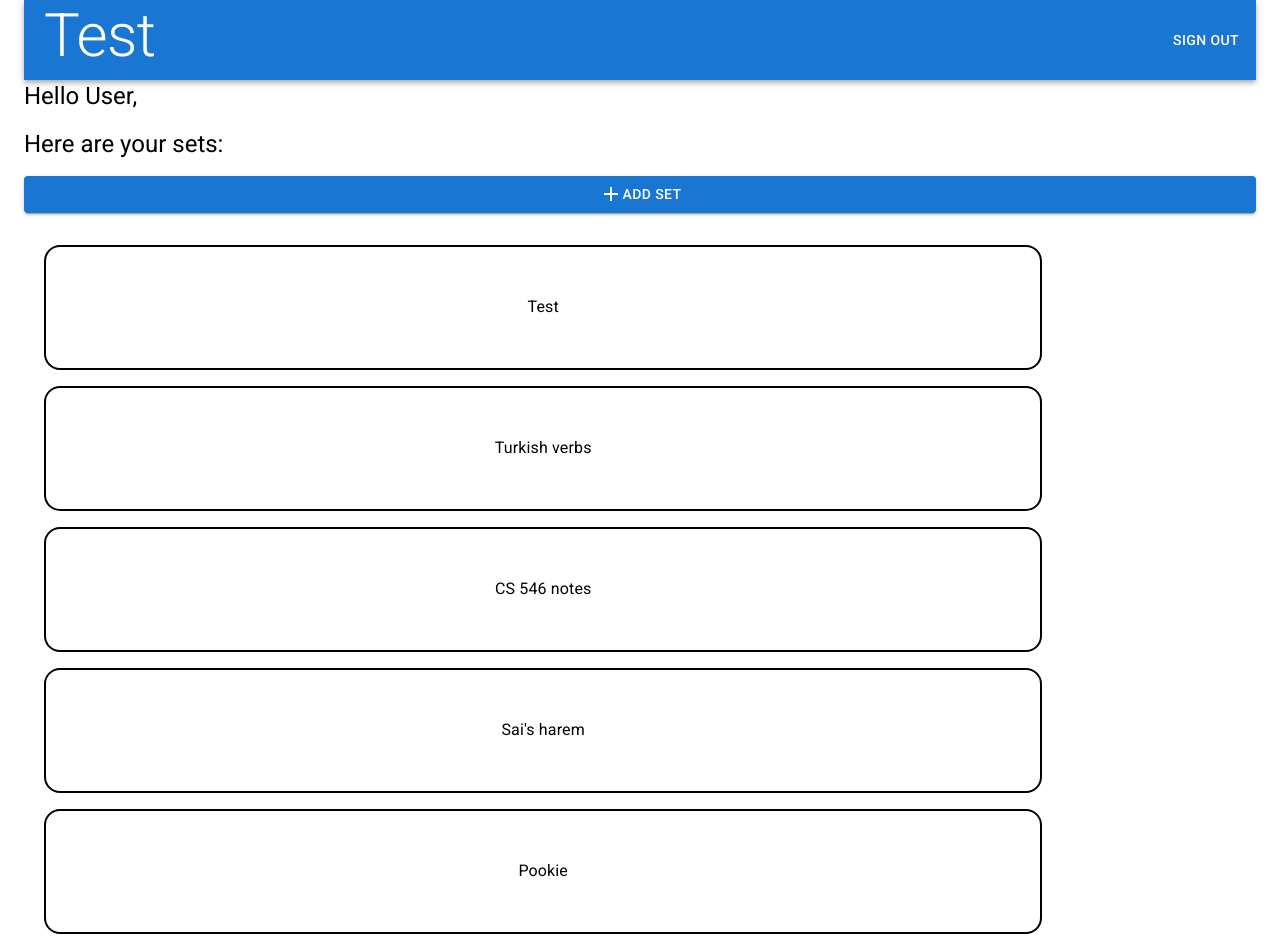
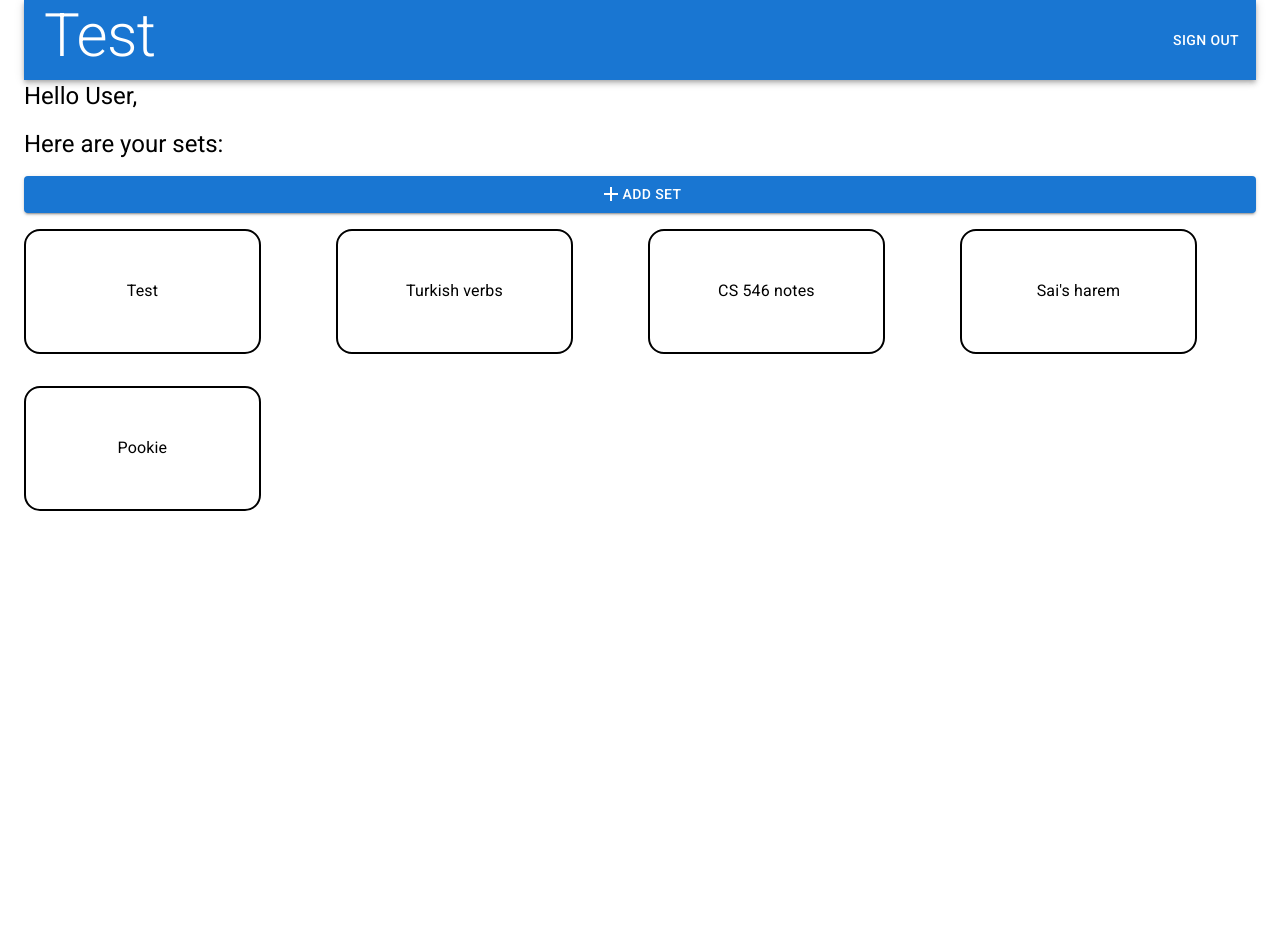
Before and after one commit to EsatAdiloglu/ai-flashcards, a Next.js app: page /cards in a window 1280 px wide. After the commit the page ends 800 px from the top, so only its background shows below. Built offline with nearby package versions, Linux system fonts and the light colour scheme.

Commit message:
Modified pages to use List element

```diff
--- a/app/cards/[id]/page.tsx
+++ b/app/cards/[id]/page.tsx
@@ -8,9 +8,11 @@ import Typography from '@mui/material/Typography';
 import Divider from '@mui/material/Divider';
 
 import PromptField from '@/components/PromptField';
-import CardGrid from '@/components/CardGrid';
+import List from '@/components/List';
+import Card from '@/components/Card';
 
 import { useState } from 'react';
+
 
 export default function CardPage() {
   const [cards, setCards] = useState<CardContent[]>([]);
@@ -18,6 +20,10 @@ export default function CardPage() {
   async function handleSubmit(prompt: string) {
     // TODO: Get flashcards of the provided prompt
   }
+
+  const cardEls = cards.map(({ front, back }, idx) => {
+    return (<Card key={idx} question={front} content={back}/>)
+  });
 
   return (
     <Container>
@@ -32,7 +38,7 @@ export default function CardPage() {
       <Box my={3}>
         {
           cards.length > 0
-          ? <CardGrid cards={cards}/>
+          ? <List>{ cardEls }</List>
           : <Typography textAlign='center'>No cards to show.</Typography>
         }
       </Box>
--- a/app/cards/page.tsx
+++ b/app/cards/page.tsx
@@ -3,9 +3,8 @@
 import { AppBar, Box, Button, Container, Dialog, DialogActions, DialogContent, DialogContentText, DialogTitle, Modal, Stack, TextField, Typography } from "@mui/material"
 import { useEffect, useState } from "react"
 import AddIcon from '@mui/icons-material/Add';
-import { SetContent } from "@/components/Set";
-import SetGrid from "@/components/SetGrid";
-
+import Set, { SetContent } from "@/components/Set";
+import List from "@/components/List";
 
 export default function CardSet() {
     const [cardSets, setCardSets] = useState<SetContent[]>([])
@@ -34,7 +33,13 @@ export default function CardSet() {
         }
         }
         fetchSets()
-    }, [])
+    }, []);
+
+    const sets = cardSets.map(({ name }, idx) => {
+        return (
+            <Set key={idx} name={name}/>
+        );
+    })
 
     return (
         <Container maxWidth={false} sx={{width:"100vw", height:"100vh"}} >
@@ -47,8 +52,10 @@ export default function CardSet() {
                 <Typography variant="h5" sx={{ml:"20px"}}>Here are your sets:</Typography>
                 <Button variant="contained" onClick={handleOpen}><AddIcon />Add Set</Button>
                 <Box>
-                    {cardSets &&
-                     <SetGrid sets={cardSets} />
+                    {
+                        cardSets.length > 0
+                        ? <List>{ sets }</List>
+                        : <Typography variant='body1'>No sets to show</Typography>
                     }
                 </Box>
             </Stack>
--- a/components/CardGrid.tsx
+++ /dev/null
@@ -1,26 +0,0 @@
-import type { CardContent } from './Card';
-
-import Box from '@mui/material/Box';
-import Stack from '@mui/material/Stack';
-
-import Card from './Card';
-
-type Options = {
-    cards: CardContent[]     // TODO: Make better type
-}
-
-export default function CardGrid({
-    cards
-}: Options) {
-    return (
-        <Box>
-            <Stack spacing={3}>
-                {
-                    cards.map(({ front, back }, idx) => {
-                        return <Card key={idx} question={front} content={back}/>
-                    })
-                }
-            </Stack>
-        </Box>
-    );
-}
--- a/components/SetGrid.tsx
+++ /dev/null
@@ -1,21 +0,0 @@
-
-import { Box, Grid, Stack } from "@mui/material"
-import Set from "./Set"
-import { SetContent } from "./Set"
-
-
-type Options = {
-    sets: SetContent[]
-}
-
-export default function SetGrid({sets}: Options){
-    return (
-                <Grid container spacing={2} sx={{mt: 2, ml:"20px"}}>
-                    {
-                        sets.map(({name}, idx) => {
-                            return <Set key={idx} name={name} />
-                        })
-                    }
-                </Grid>
-    )
-}
```
